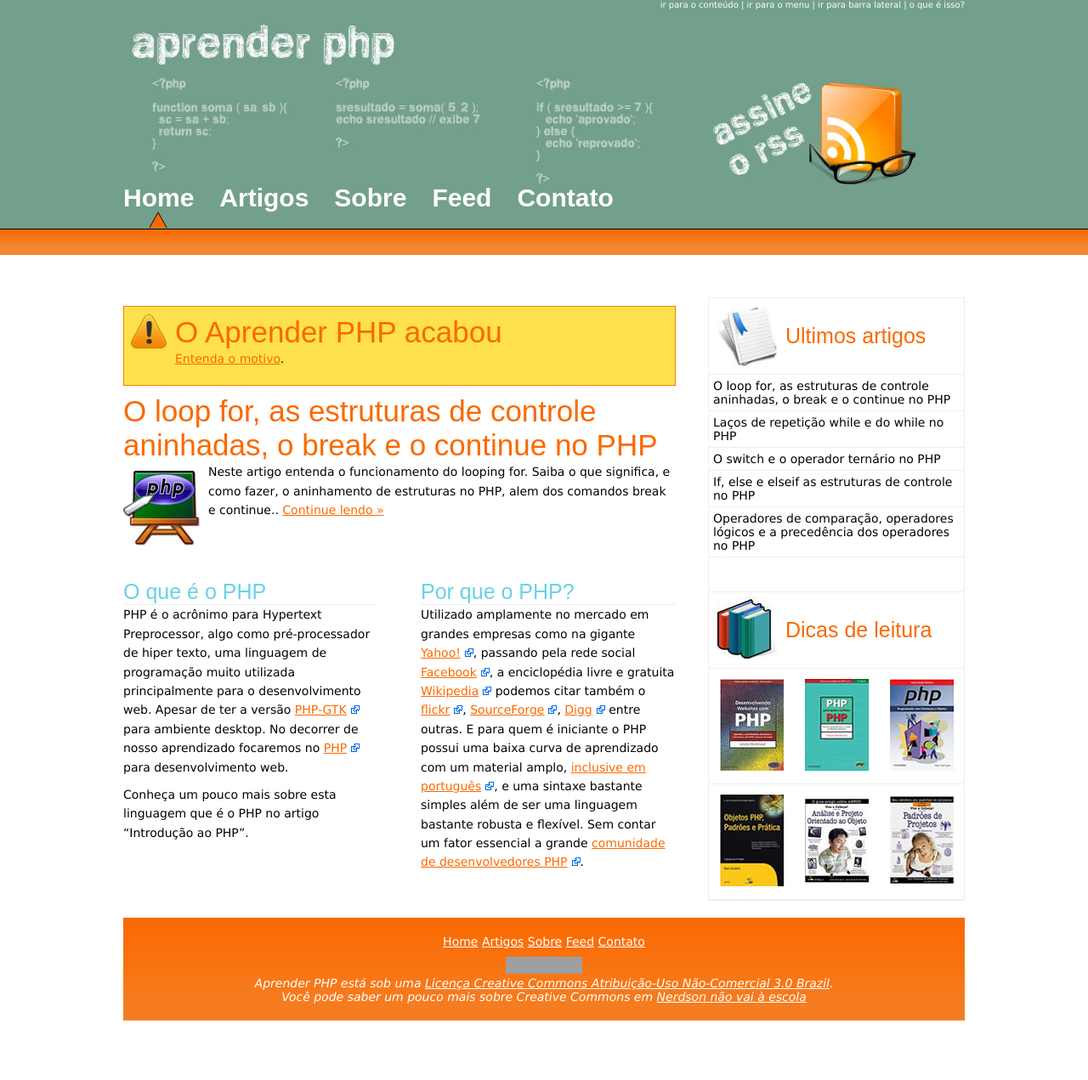
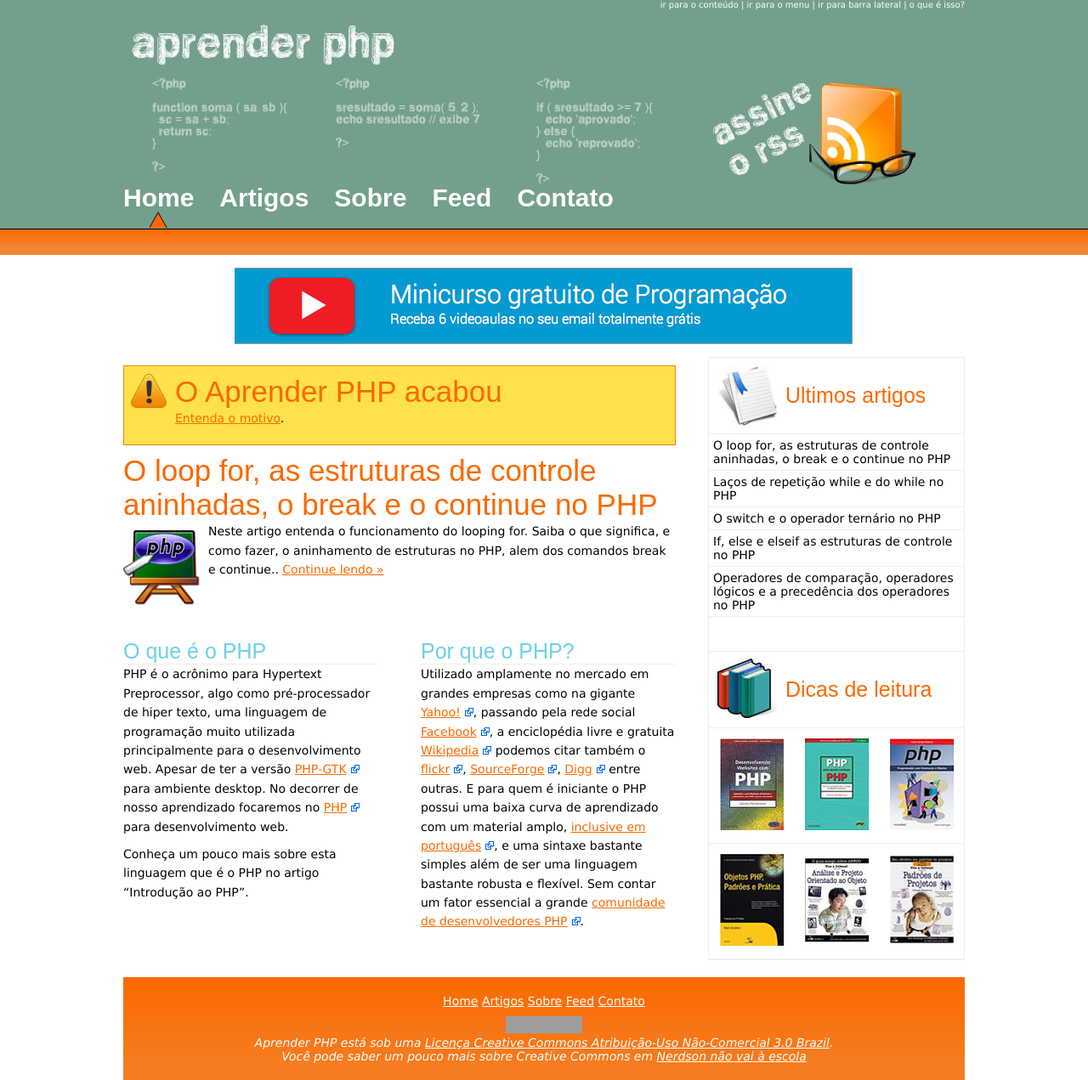
Before and after one commit to maurogeorge/aprenderphp, a Jekyll site: the page built from index.html, in a window 1280 px wide. Shown: the whole page at 85% size. Built offline with Jekyll 4.4.1, drawn with Linux system fonts in a browser that asks for light colours; Markdown is read by kramdown in place of the engine named in the settings; before the commit the page ends 1201 px from its top, so only the background shows below that; grey boxes are pictures that could not be loaded.

Commit message:
Add Banner curso programacao :watermelon: :moon: :no_bell:

```diff
--- a/_layouts/default.html
+++ b/_layouts/default.html
@@ -49,6 +49,11 @@
             </ul>
     </nav>
     </header>
+    <div id="fullbaner">
+      <a href="http://www.cursoprogramacao.com/?af=15577&utm_source=aprenderphp.com&utm_medium=banner">
+        <img src="/img/banner-curso.png" width="728" height="90" alt="Banner Curso">
+      </a>
+    </div>
     <section id="principal">
       <noscript>
         <p class="observacao">Atualmente você esta navegando com o seu JavaScript  desabilitado, isso não lhe impedira de navegar pelo site, no entanto, ativando o JavaScript lhe proporcionará uma melhor experiência.</p>
--- a/css/estilos.css
+++ b/css/estilos.css
@@ -641,3 +641,18 @@ Home
   float:right;
   width:300px;
 }
+
+/*
++----------------------------------------------------------------+
+Ads
++----------------------------------------------------------------+
+*/
+
+#fullbaner {
+  margin: -35px 0 15px;
+}
+
+#fullbaner img {
+  display: block;
+  margin:0 auto;
+}
```
Also changed, not shown: img/banner-curso.png (added).
